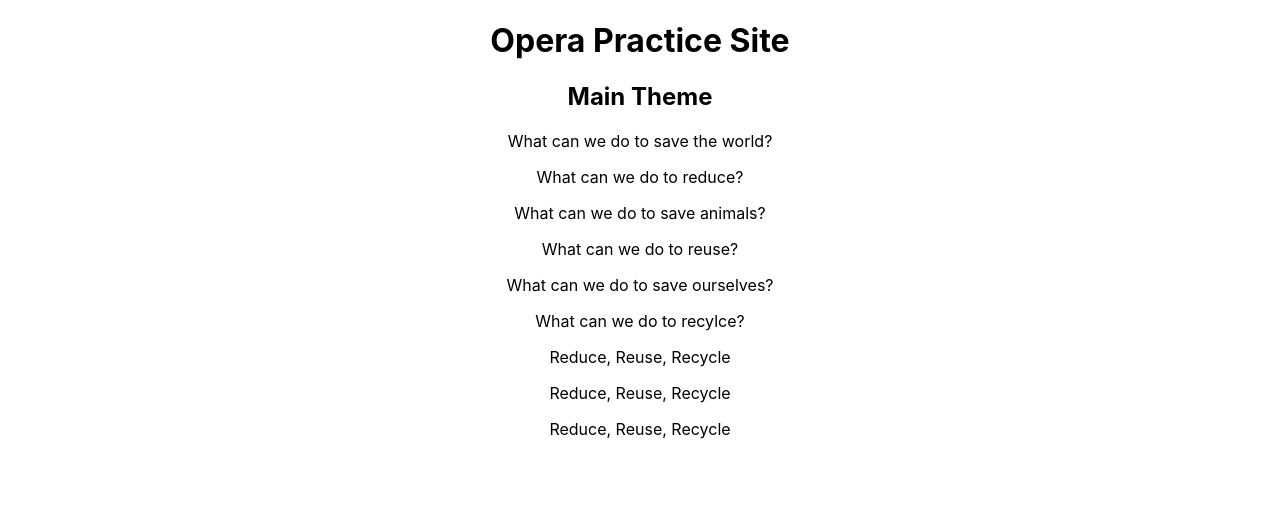
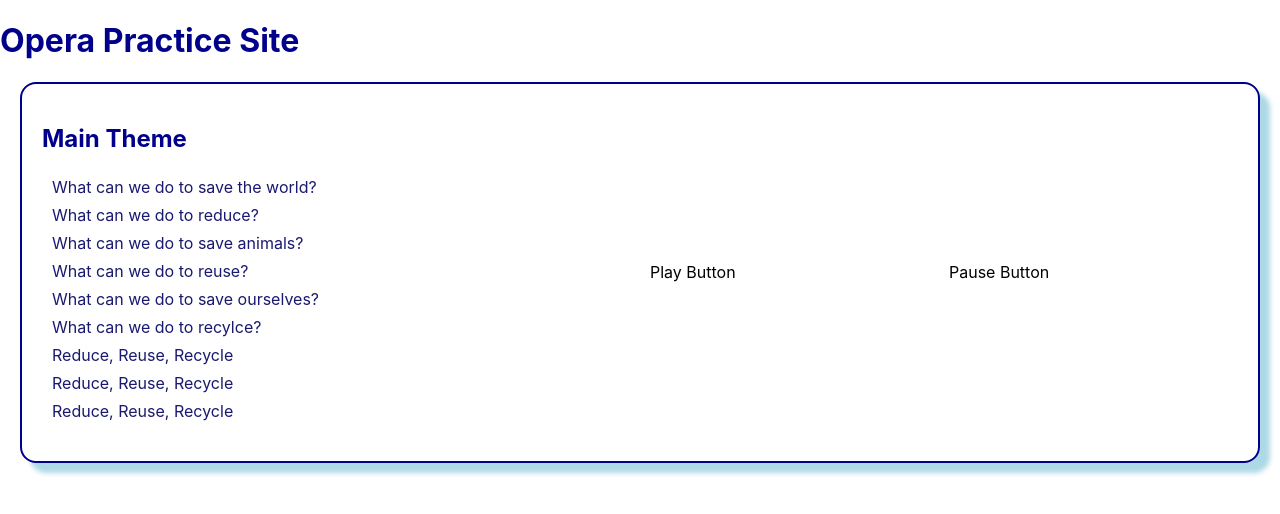
Before and after one commit to Sheilabob/OperaPracticeSite, a React (Create React App) app: page / in a window 1280 px wide. Shown: the top 514 px of the page. Built offline with nearby package versions, Linux system fonts and the light colour scheme.

Commit message:
css setup for basic card of text with play and pause buttons

```diff
--- a/src/App.css
+++ b/src/App.css
@@ -1,38 +1,44 @@
 .App {
-  text-align: center;
+  text-align: left;
 }
 
-.App-logo {
-  height: 40vmin;
-  pointer-events: none;
+.card {
+  border: 2px solid darkblue;
+  border-radius: 16px;
+  box-shadow: 10px 10px 5px lightblue;
+  margin: 20px;
+  padding: 10px;
+  display: flex;
 }
 
-@media (prefers-reduced-motion: no-preference) {
-  .App-logo {
-    animation: App-logo-spin infinite 20s linear;
-  }
+h1 {
+  color: darkblue;
 }
 
-.App-header {
-  background-color: #282c34;
-  min-height: 100vh;
-  display: flex;
-  flex-direction: column;
-  align-items: center;
-  justify-content: center;
-  font-size: calc(10px + 2vmin);
-  color: white;
+h2 {
+  color: darkblue;
 }
 
-.App-link {
-  color: #61dafb;
+p {
+  margin-left: 10px;
+  color: midnightblue;
+  line-height: 1.75rem;
 }
 
-@keyframes App-logo-spin {
-  from {
-    transform: rotate(0deg);
-  }
-  to {
-    transform: rotate(360deg);
-  }
+.insideCard {
+  margin: 10px;
 }
+
+.words {
+  flex-basis: 50%;
+}
+
+.play {
+  flex-basis: 25%;
+  margin: auto;
+}
+
+.pause {
+  flex-basis: 25%;
+  margin: auto;
+}
--- a/src/MainTheme.js
+++ b/src/MainTheme.js
@@ -15,16 +15,27 @@ function MainTheme() {
 
     return (
       <div>
-        <h2 onClick={playAudio}>Main Theme</h2>
-        <p onClick={pauseAudio}>What can we do to save the world?</p>
-        <p>What can we do to reduce?</p>
-        <p>What can we do to save animals?</p>
-        <p>What can we do to reuse?</p>
-        <p>What can we do to save ourselves?</p>
-        <p>What can we do to recylce?</p>
-        <p>Reduce, Reuse, Recycle</p>
-        <p>Reduce, Reuse, Recycle</p>
-        <p>Reduce, Reuse, Recycle</p>
+        <div class="card">
+            <div class="insideCard words">
+                <h2 onClick={playAudio}>Main Theme</h2>
+                <p onClick={pauseAudio}>What can we do to save the world?<br />
+                What can we do to reduce?<br />
+                What can we do to save animals?<br />
+                What can we do to reuse?<br />
+                What can we do to save ourselves?<br />
+                What can we do to recylce?<br />
+                Reduce, Reuse, Recycle<br />
+                Reduce, Reuse, Recycle<br />
+                Reduce, Reuse, Recycle</p>
+            </div>
+            <div class="insideCard play">
+                Play Button
+            </div>
+            <div class="insideCard pause">
+                Pause Button
+            </div>
+
+        </div>
       </div>
     );
   }
```
